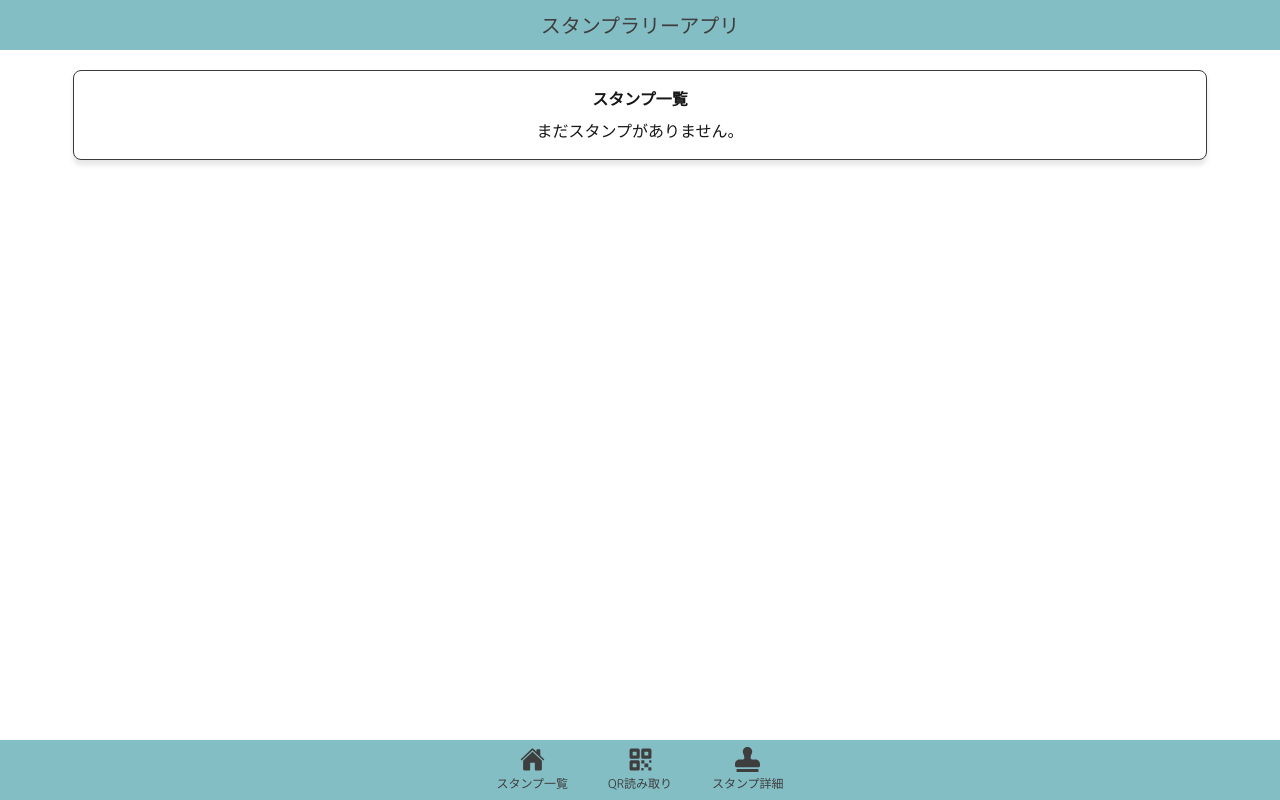
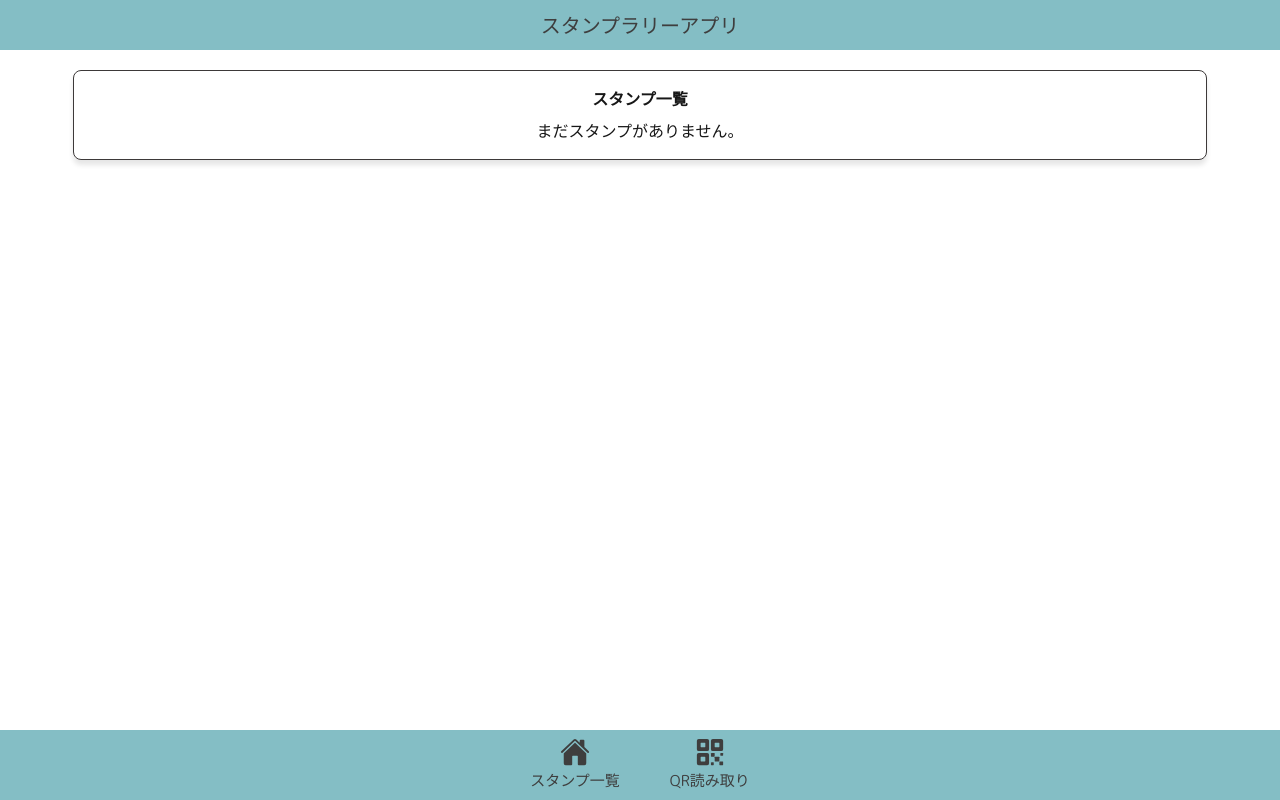
Before and after one commit to ice28992/fes-stamp, a Next.js app: page / in a window 1280 px wide. Built offline with nearby package versions, Linux system fonts and the light colour scheme.

Commit message:
remove: 詳細ページ

```diff
--- a/app/components/base/Footer.module.css
+++ b/app/components/base/Footer.module.css
@@ -6,14 +6,14 @@
   justify-content: center;
   align-items: center;
   background-color: #84bec5;
-  height: 60px;
+  height: 70px;
   padding: 5px 10px;
   margin-top: 10px;
 }
 
 .footer nav {
   display: flex;
-  gap: 40px;
+  gap: 50px;
 }
 
 .footer a {
@@ -22,7 +22,7 @@
   align-items: center;
   justify-content: center;
   color: #3e3e3e;
-  font-size: 12px;
+  font-size: 15px;
   text-decoration: none;
 }
 
@@ -31,6 +31,6 @@
 }
 
 .footer svg {
-  font-size: 25px;
+  font-size: 30px;
   margin-bottom: 3px;
 }
--- a/app/components/base/Footer.tsx
+++ b/app/components/base/Footer.tsx
@@ -2,7 +2,6 @@
 import styles from './Footer.module.css';
 import Link from 'next/link';
 import { IoHome, IoQrCode } from "react-icons/io5";
-import { FaStamp } from "react-icons/fa";
 
 const Footer = () => {
   return (
@@ -16,10 +15,6 @@ const Footer = () => {
           <IoQrCode />
           QR読み取り
         </Link>
-        <Link href="/detail" className={styles.link}>
-          <FaStamp />
-          スタンプ詳細
-        </Link>
       </nav>
     </footer>
   );
--- a/app/detail/page.tsx
+++ /dev/null
@@ -1,13 +0,0 @@
-import { LargeCard } from '@/components/ui/Card'
-
-export default function Detail() {
-  return (
-    <div>
-      <LargeCard
-        cardColor="#61f48dff"
-        cardTitle="スタンプ一覧"
-        cardText="スタンプ"
-      />
-    </div>
-  );
-}
```
